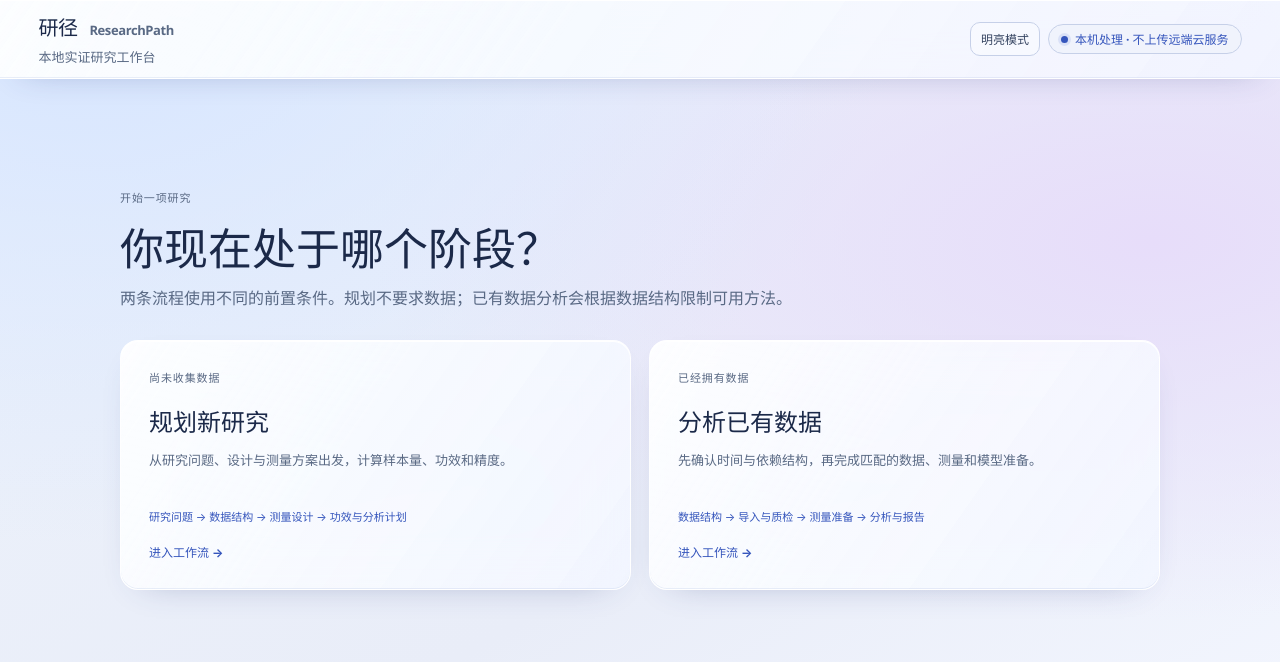
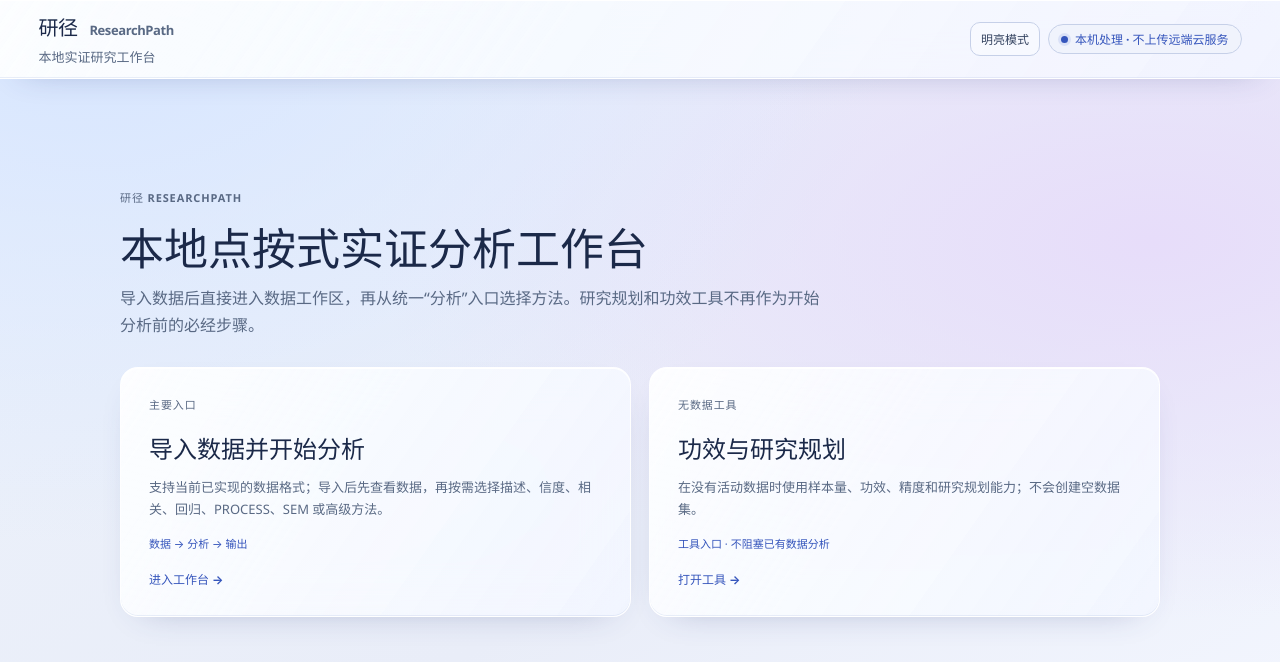
Before and after one commit to linkingoscar/nicetry, a React (Vite) app in the folder apps/web/: page / in a window 1280 px wide. Shown: the top 662 px of the page. Built offline with nearby package versions, Linux system fonts and the light colour scheme.

Commit message:
refactor(web): replace research-stage chooser with project home

```diff
--- a/apps/web/src/components/shared/ResearchStart.tsx
+++ b/apps/web/src/components/shared/ResearchStart.tsx
@@ -4,47 +4,29 @@ interface ResearchStartProps {
   onSelect: (intent: StudyIntent) => void
 }
 
-const START_OPTIONS: Array<{
-  intent: StudyIntent
-  eyebrow: string
-  title: string
-  description: string
-  route: string
-}> = [
-  {
-    intent: 'plan',
-    eyebrow: '尚未收集数据',
-    title: '规划新研究',
-    description: '从研究问题、设计与测量方案出发，计算样本量、功效和精度。',
-    route: '研究问题 → 数据结构 → 测量设计 → 功效与分析计划',
-  },
-  {
-    intent: 'analyze',
-    eyebrow: '已经拥有数据',
-    title: '分析已有数据',
-    description: '先确认时间与依赖结构，再完成匹配的数据、测量和模型准备。',
-    route: '数据结构 → 导入与质检 → 测量准备 → 分析与报告',
-  },
-]
-
 export function ResearchStart({ onSelect }: ResearchStartProps) {
   return (
     <main className="research-start" aria-labelledby="research-start-heading">
       <header>
-        <p className="eyebrow">开始一项研究</p>
-        <h1 id="research-start-heading">你现在处于哪个阶段？</h1>
-        <p>两条流程使用不同的前置条件。规划不要求数据；已有数据分析会根据数据结构限制可用方法。</p>
+        <p className="eyebrow">研径 ResearchPath</p>
+        <h1 id="research-start-heading">本地点按式实证分析工作台</h1>
+        <p>导入数据后直接进入数据工作区，再从统一“分析”入口选择方法。研究规划和功效工具不再作为开始分析前的必经步骤。</p>
       </header>
       <div className="research-start-grid">
-        {START_OPTIONS.map((option) => (
-          <button type="button" key={option.intent} onClick={() => onSelect(option.intent)}>
-            <span className="eyebrow">{option.eyebrow}</span>
-            <strong>{option.title}</strong>
-            <small>{option.description}</small>
-            <em>{option.route}</em>
-            <span className="research-start-action">进入工作流 →</span>
-          </button>
-        ))}
+        <button type="button" onClick={() => onSelect('analyze')}>
+          <span className="eyebrow">主要入口</span>
+          <strong>导入数据并开始分析</strong>
+          <small>支持当前已实现的数据格式；导入后先查看数据，再按需选择描述、信度、相关、回归、PROCESS、SEM 或高级方法。</small>
+          <em>数据 → 分析 → 输出</em>
+          <span className="research-start-action">进入工作台 →</span>
+        </button>
+        <button type="button" onClick={() => onSelect('plan')}>
+          <span className="eyebrow">无数据工具</span>
+          <strong>功效与研究规划</strong>
+          <small>在没有活动数据时使用样本量、功效、精度和研究规划能力；不会创建空数据集。</small>
+          <em>工具入口 · 不阻塞已有数据分析</em>
+          <span className="research-start-action">打开工具 →</span>
+        </button>
       </div>
     </main>
   )
```
